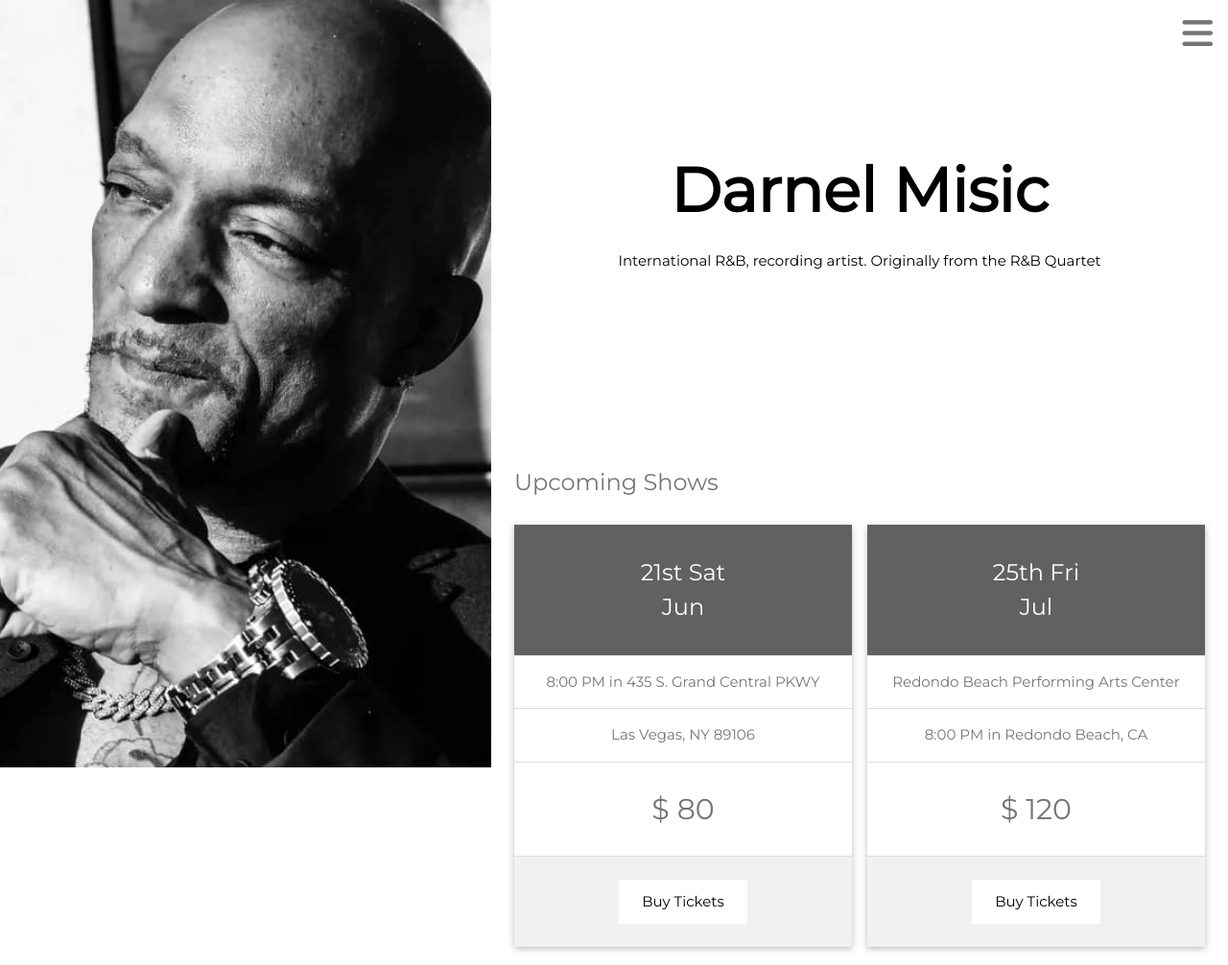
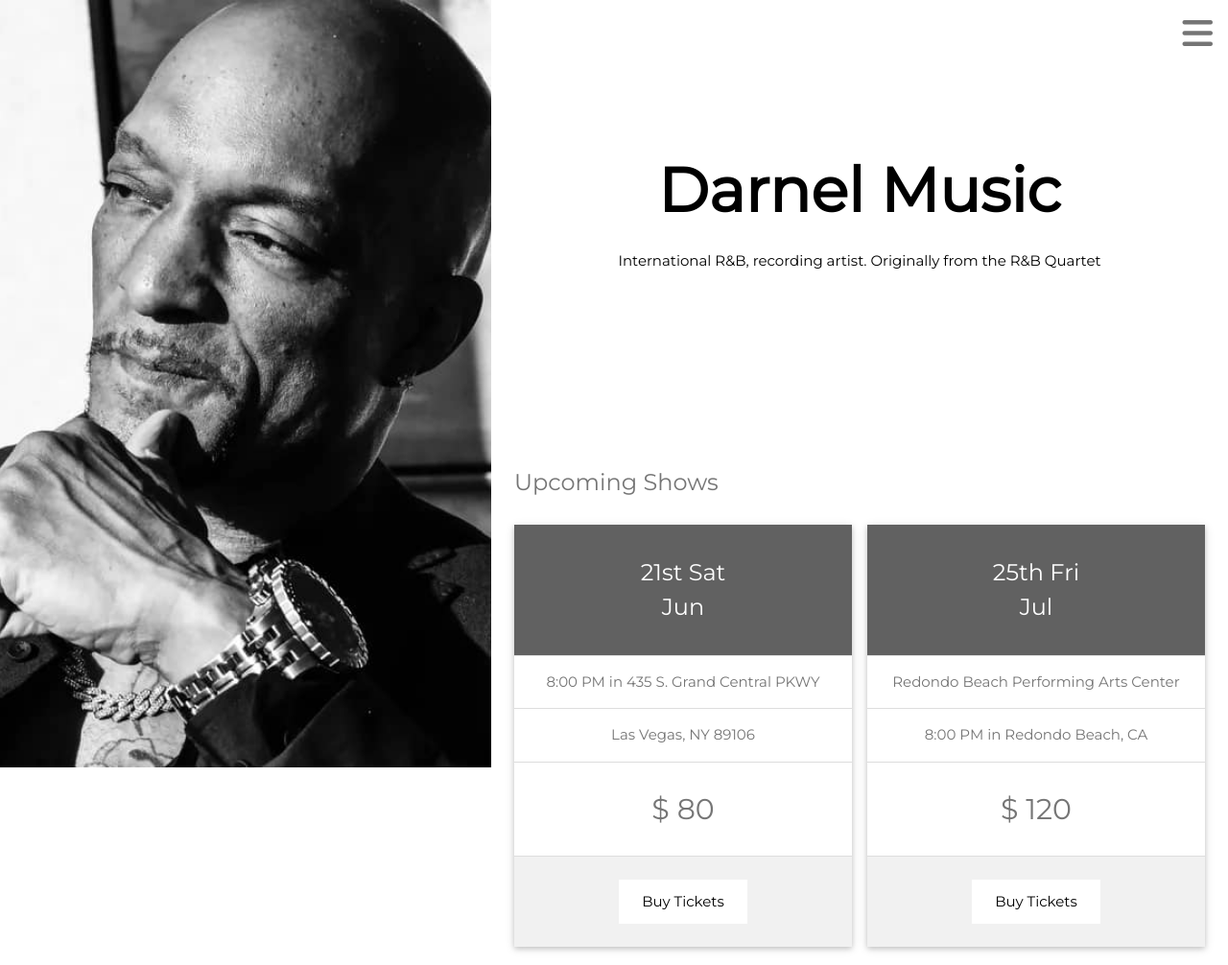
Before and after one commit to darnelMusic/profile, a plain HTML site: page index.html in a window 1280 px wide. Shown: the top 1006 px of the page at 96% size. Drawn offline with nearby package versions, Linux system fonts and the light colour scheme.

Commit message:
fixed spelling error

```diff
--- a/index.html
+++ b/index.html
@@ -1,7 +1,7 @@
 <!DOCTYPE html>
 <html>
   <head>
-    <title>Darnel Misic - International R&B, recording artist</title>
+    <title>Darnel Music - International R&B, recording artist</title>
     <meta charset="UTF-8" />
     <meta name="viewport" content="width=device-width, initial-scale=1" />
     <link rel="stylesheet" href="https://www.w3schools.com/w3css/5/w3.css" />
@@ -192,7 +192,7 @@
         style="padding: 128px 16px"
         id="home"
       >
-        <h1 class="w3-jumbo"><b>Darnel Misic</b></h1>
+        <h1 class="w3-jumbo"><b>Darnel Music</b></h1>
         <p>
           International R&B, recording artist. Originally from the R&B Quartet
         </p>
```
